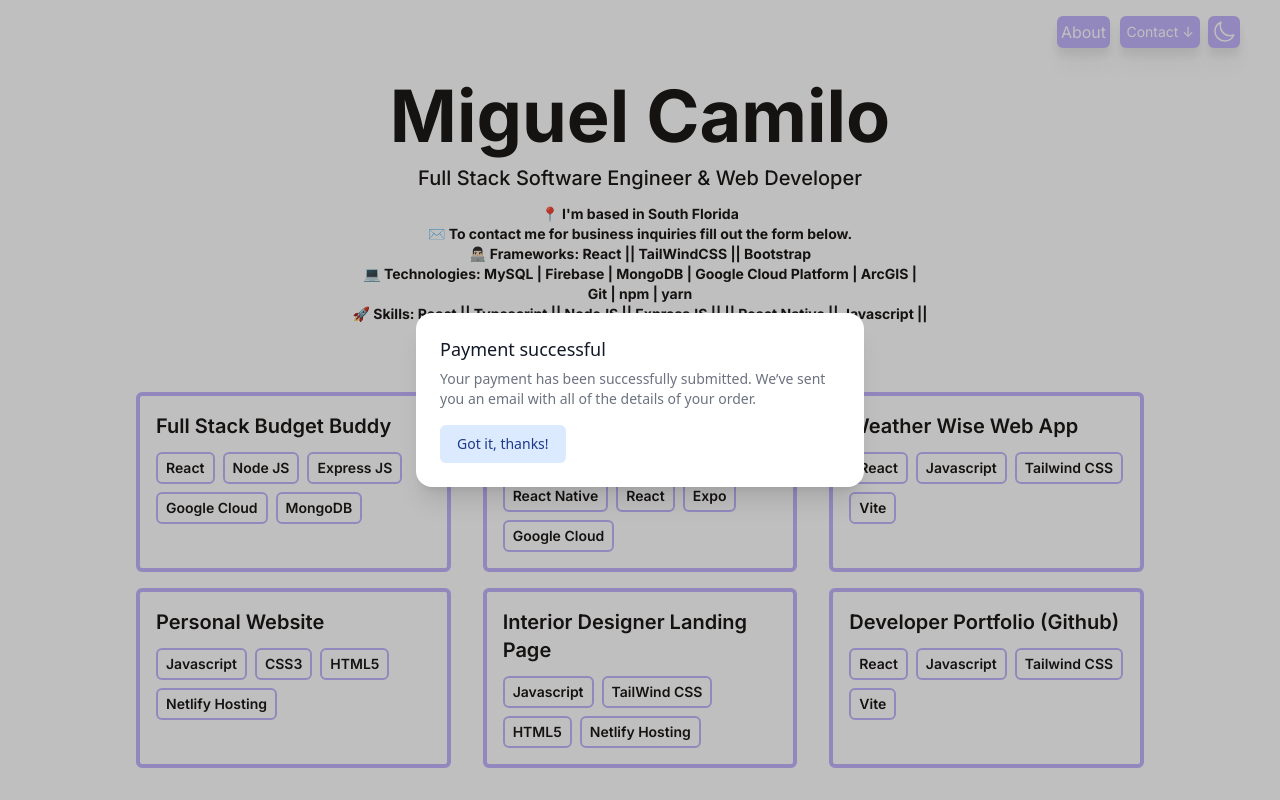
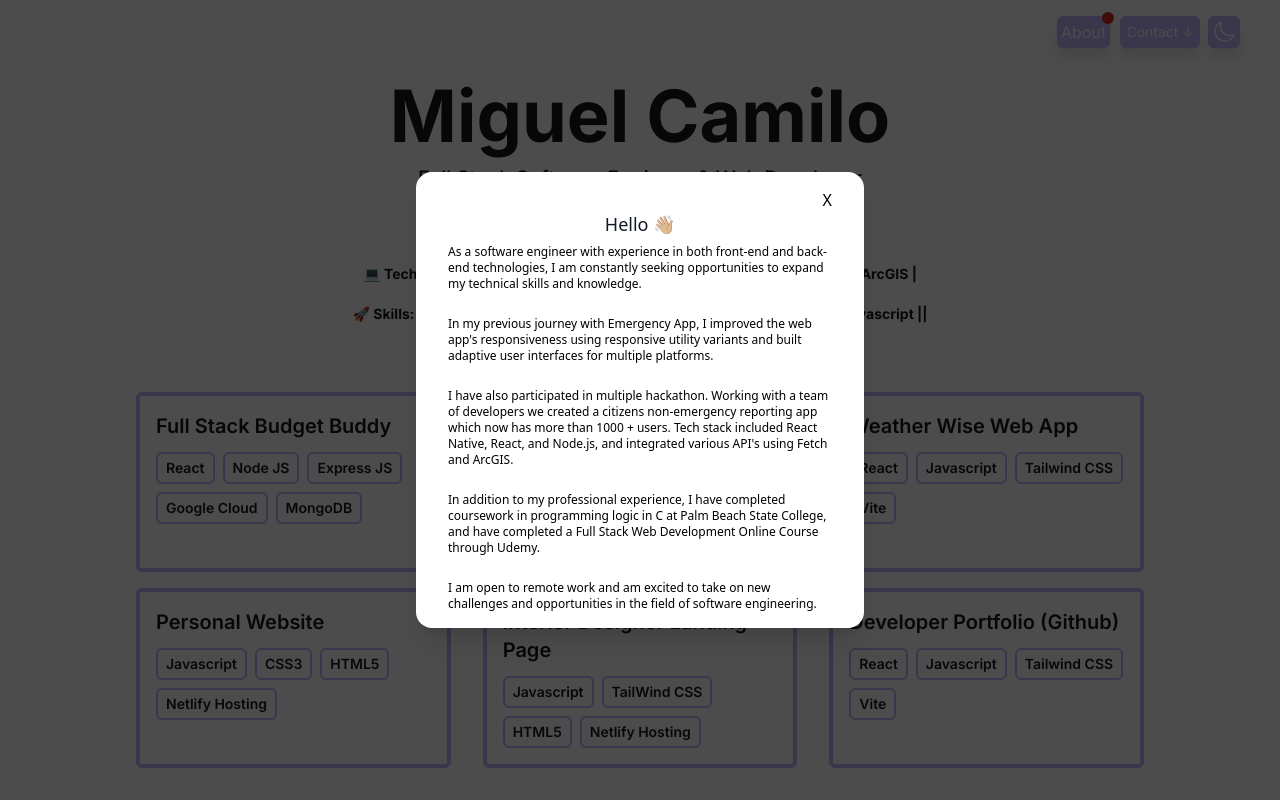
Before and after one commit to MiguelCamilo/Developer-Portfolio, a React (Vite) app: page / in a window 1280 px wide. Both pictures are taken after a click on the button "About". Shown: the top 800 px of the page. Built offline with nearby package versions, Linux system fonts and the light colour scheme.

Commit message:
FIXED modal component UI bug with a new modal

```diff
--- a/src/components/Modal.jsx
+++ b/src/components/Modal.jsx
@@ -17,11 +17,19 @@ function Modal() {
 					// className="rounded-md bg-black bg-opacity-20 px-4 py-2 text-sm font-medium text-white hover:bg-opacity-30 focus:outline-none focus-visible:ring-2 focus-visible:ring-white focus-visible:ring-opacity-75"
 				>
 					About
+					{/* animate ping radius */}
+					<div className="absolute right-2 w-3 h-3 -mr-3 -mt-8 rounded-full  bg-red-600 dark:bg-red-500 animate-ping" />
+					{/* animate ping */}
+					<div className="absolute right-2 h-3 w-3 -mr-3 -mt-8 bg-red-600 dark:bg-red-600 rounded-full" />
 				</button>
 			</div>
 
 			<Transition appear show={isOpen} as={Fragment}>
-				<Dialog as="div" className="relative z-10" onClose={() => setIsOpen(false)}>
+				<Dialog
+					as="div"
+					className="relative z-10"
+					onClose={() => setIsOpen(false)}
+				>
 					<Transition.Child
 						as={Fragment}
 						enter="ease-out duration-300"
@@ -31,7 +39,7 @@ function Modal() {
 						leaveFrom="opacity-100"
 						leaveTo="opacity-0"
 					>
-						<div className="fixed inset-0 bg-black bg-opacity-25" />
+						<div className="fixed inset-0 bg-black bg-opacity-70" />
 					</Transition.Child>
 
 					<div className="fixed inset-0 overflow-y-auto">
@@ -45,28 +53,33 @@ function Modal() {
 								leaveFrom="opacity-100 scale-100"
 								leaveTo="opacity-0 scale-95"
 							>
-								<Dialog.Panel className="w-full max-w-md transform overflow-hidden rounded-2xl bg-white p-6 text-left align-middle shadow-xl transition-all">
+								<Dialog.Panel className="w-full max-w-md transform overflow-hidden rounded-2xl bg-white px-8 py-4 text-left align-middle shadow-xl transition-all">
+									<div className="flex justify-end">
+										<button
+											type="button"
+											className=""
+											onClick={() => setIsOpen(false)}
+										>
+											X
+										</button>
+									</div>
 									<Dialog.Title
 										as="h3"
-										className="text-lg font-medium leading-6 text-gray-900"
+										className="text-lg text-center font-medium leading-6 text-gray-900"
 									>
-										Payment successful
+										Hello 👋🏼
 									</Dialog.Title>
 									<div className="mt-2">
-										<p className="text-sm text-gray-500">
-											Your payment has been successfully submitted. We’ve sent
-											you an email with all of the details of your order.
-										</p>
-									</div>
-
-									<div className="mt-4">
-										<button
-											type="button"
-											className="inline-flex justify-center rounded-md border border-transparent bg-blue-100 px-4 py-2 text-sm font-medium text-blue-900 hover:bg-blue-200 focus:outline-none focus-visible:ring-2 focus-visible:ring-blue-500 focus-visible:ring-offset-2"
-											onClick={() => setIsOpen(false)}
-										>
-											Got it, thanks!
-										</button>
+										{modal.map((item) => (
+											<ModalItem
+												key={item.id}
+												p1={item.p1}
+												p2={item.p2}
+												p3={item.p3}
+												p4={item.p4}
+												p5={item.p5}
+											/>
+										))}
 									</div>
 								</Dialog.Panel>
 							</Transition.Child>
```
